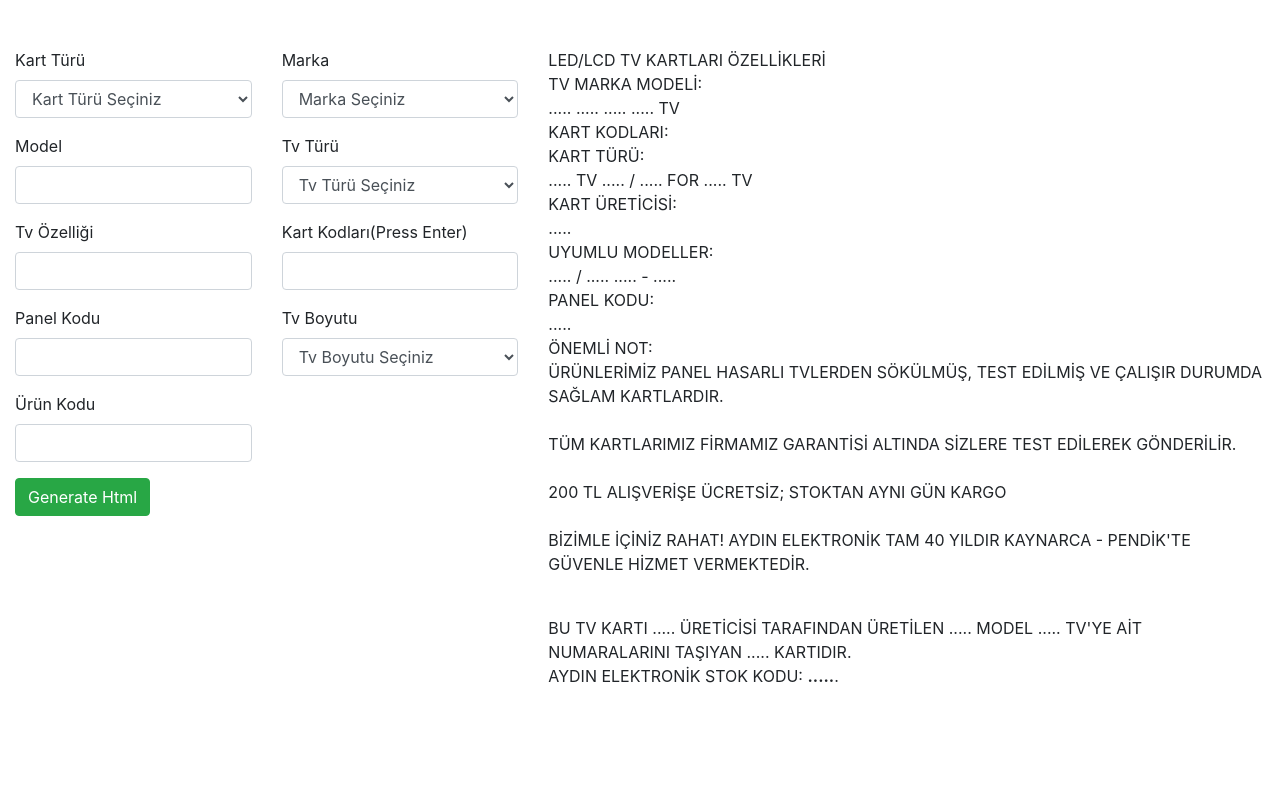
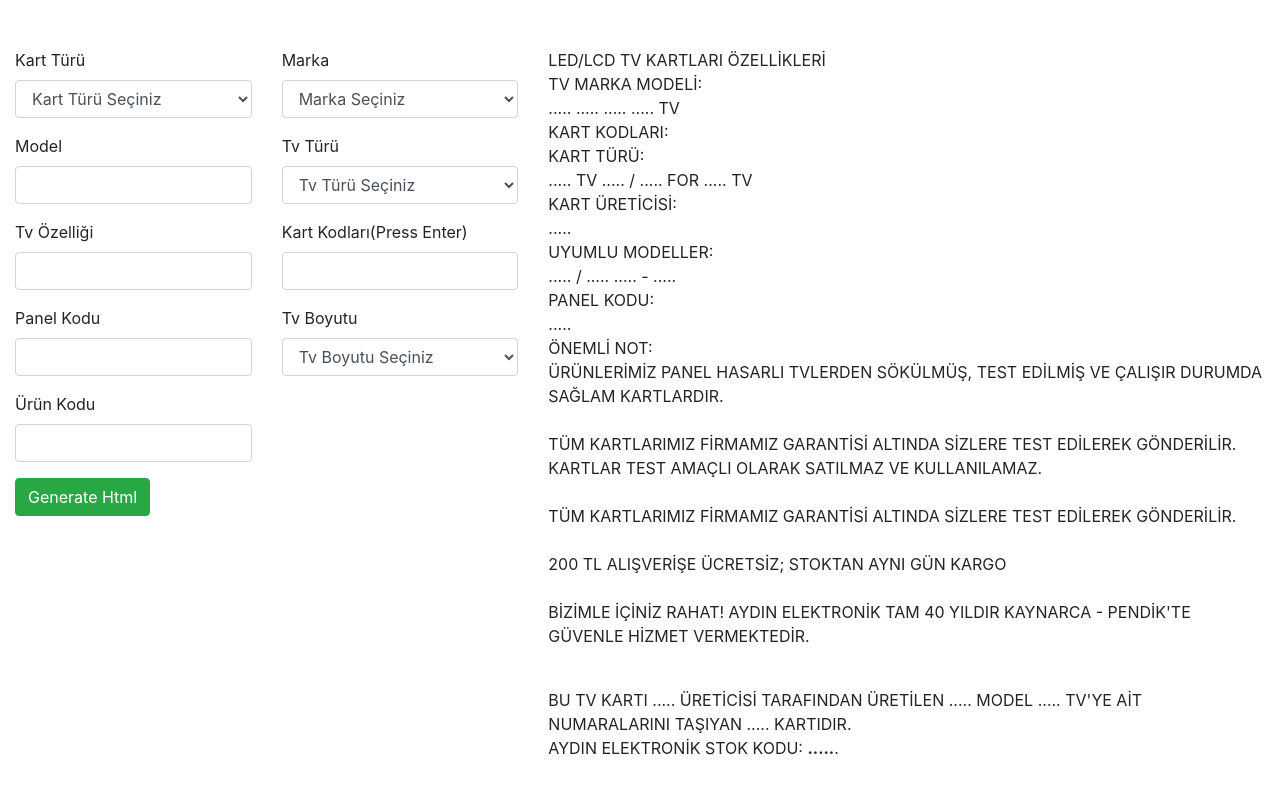
Before and after one commit to fthaltin/Angular-Form-App, an Angular app: page / in a window 1280 px wide. Shown: the top 794 px of the page. Built offline with nearby package versions, Linux system fonts and the light colour scheme.

Commit message:
New static text added

```diff
--- a/src/app/app.component.html
+++ b/src/app/app.component.html
@@ -240,6 +240,12 @@
 
         <div class="divTableCell3">&Uuml;R&Uuml;NLERİMİZ PANEL HASARLI TVLERDEN S&Ouml;K&Uuml;LM&Uuml;Ş, TEST EDİLMİŞ VE &Ccedil;ALIŞIR DURUMDA SAĞLAM KARTLARDIR.</div>
         </div>
+        <div class="divTableRow">
+        <div class="divTableCell">&nbsp;</div>
+
+        <div class="divTableCell3">TÜM KARTLARIMIZ FİRMAMIZ
+        GARANTİSİ ALTINDA SİZLERE TEST EDİLEREK GÖNDERİLİR. KARTLAR TEST AMAÇLI OLARAK SATILMAZ VE KULLANILAMAZ.</div>
+        </div>
 
         <div class="divTableRow">
         <div class="divTableCell">&nbsp;</div>
--- a/src/app/app.component.ts
+++ b/src/app/app.component.ts
@@ -46,7 +46,7 @@
     { id: 2, name: 'SAMSUNG', fullName: 'SAMSUNG ELECTRONICS' },
     { id: 3, name: 'BEKO', fullName: 'BEKO ELECTRONICS' },
     { id: 4, name: 'ARÇELİK', fullName: 'ARÇELİK AŞ' },
-    { id: 5, name: 'PHILPS', fullName: 'PHILPS ELECTRONICS' },
+    { id: 5, name: 'PHILIPS', fullName: 'PHILIPS ELECTRONICS' },
     { id: 6, name: 'VESTEL', fullName: 'VESTEL ELECTRONICS' },
     { id: 7, name: 'SUNNY', fullName: 'SUNNY ELECTRONICS' },
     { id: 8, name: 'TOSHIBA', fullName: 'TOSHIBA ELECTRONICS' },
```
